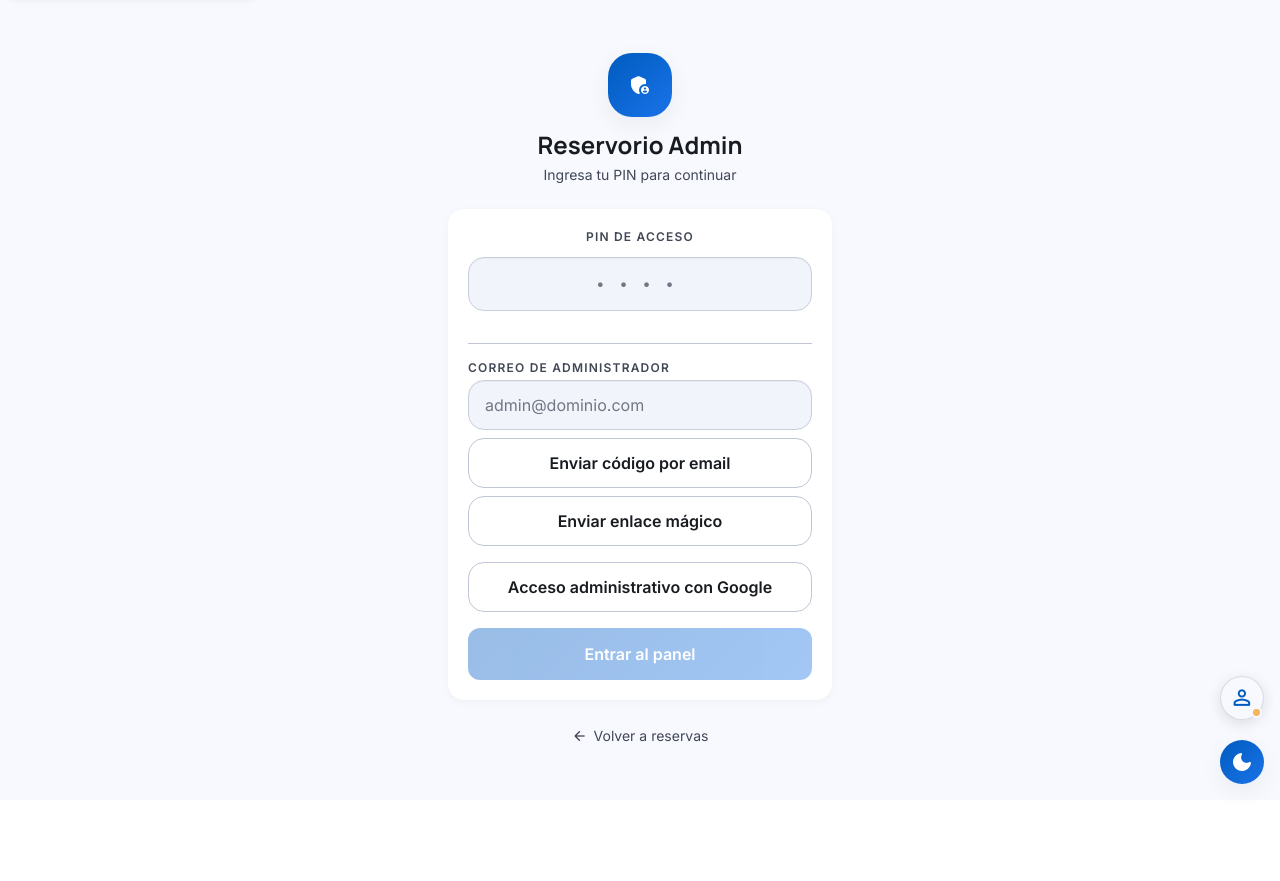
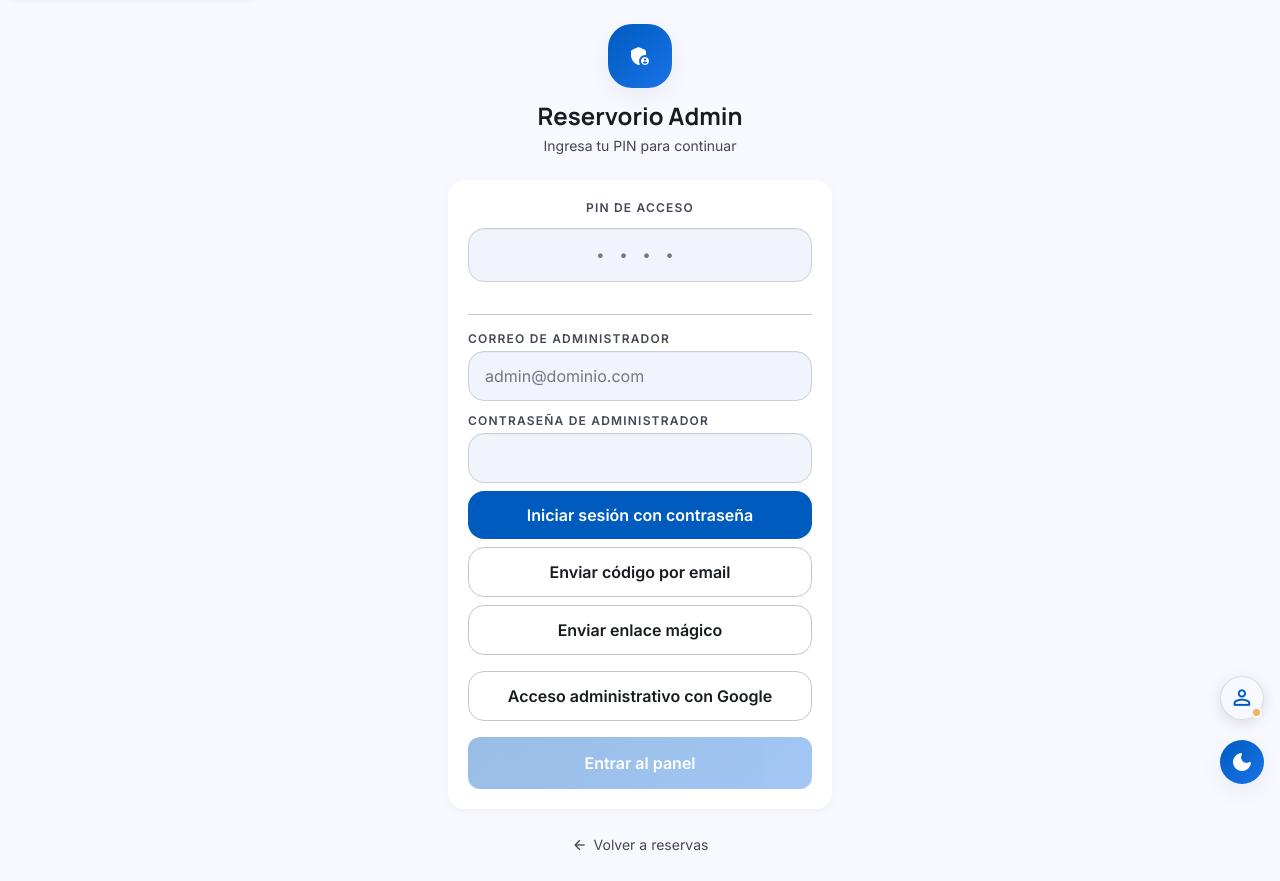
Before and after one commit to jarmandoh/Reservorio, an Angular app in the folder frontend/: page /jh-login in a window 1280 px wide. Before the commit the page ends 800 px from the top, so only its background shows below. Built offline with nearby package versions, Linux system fonts and the light colour scheme; a web font is replaced by a local one.

Commit message:
feat(auth): add admin email and password sign-in

```diff
--- a/frontend/src/app/features/login/login.component.ts
+++ b/frontend/src/app/features/login/login.component.ts
@@ -57,6 +57,11 @@ import { PinAuthCardComponent } from '../../shared/components/pin-auth-card/pin-
       <div class="mt-4 border-t border-outline-variant pt-4">
         <label class="form-label" for="admin-email">Correo de administrador</label>
         <input id="admin-email" type="email" class="form-input w-full" formControlName="email" placeholder="admin@dominio.com" />
+        <label class="form-label mt-3 block" for="admin-password">Contraseña de administrador</label>
+        <input id="admin-password" type="password" class="form-input w-full" formControlName="password" autocomplete="current-password" />
+        <button type="button" class="mt-2 w-full rounded-xl bg-primary px-4 py-3 text-white font-semibold" (click)="loginPassword()" [disabled]="loading() || !form.controls.email.value || !form.controls.password.value">
+          Iniciar sesión con contraseña
+        </button>
         <button type="button" class="mt-2 w-full rounded-xl border border-outline-variant px-4 py-3 font-semibold" (click)="requestOtp()" [disabled]="loading()">
           Enviar código por email
         </button>
@@ -90,6 +95,7 @@ export class LoginComponent implements OnInit {
   readonly form = this.fb.group({
     pin: ['', [Validators.required, Validators.minLength(4)]],
     email: [''],
+    password: [''],
     code: [{ value: '', disabled: true }, [Validators.required, Validators.pattern(/^\d{4,8}$/)]],
   });
 
@@ -121,6 +127,24 @@ export class LoginComponent implements OnInit {
         this.loading.set(false);
         this.loginError.set(true);
         this.form.reset();
+      },
+    });
+  }
+
+  loginPassword(): void {
+    const email = this.form.controls.email.value?.trim() ?? '';
+    const password = this.form.controls.password.value ?? '';
+    if (!email || !password) return;
+    this.loading.set(true);
+    this.loginError.set(false);
+    this.auth.loginWithPassword(email, password, 'admin').pipe(takeUntilDestroyed(this.destroyRef)).subscribe({
+      next: () => {
+        this.loading.set(false);
+        this.router.navigate(['/admin']);
+      },
+      error: () => {
+        this.loading.set(false);
+        this.loginError.set(true);
       },
     });
   }
```
